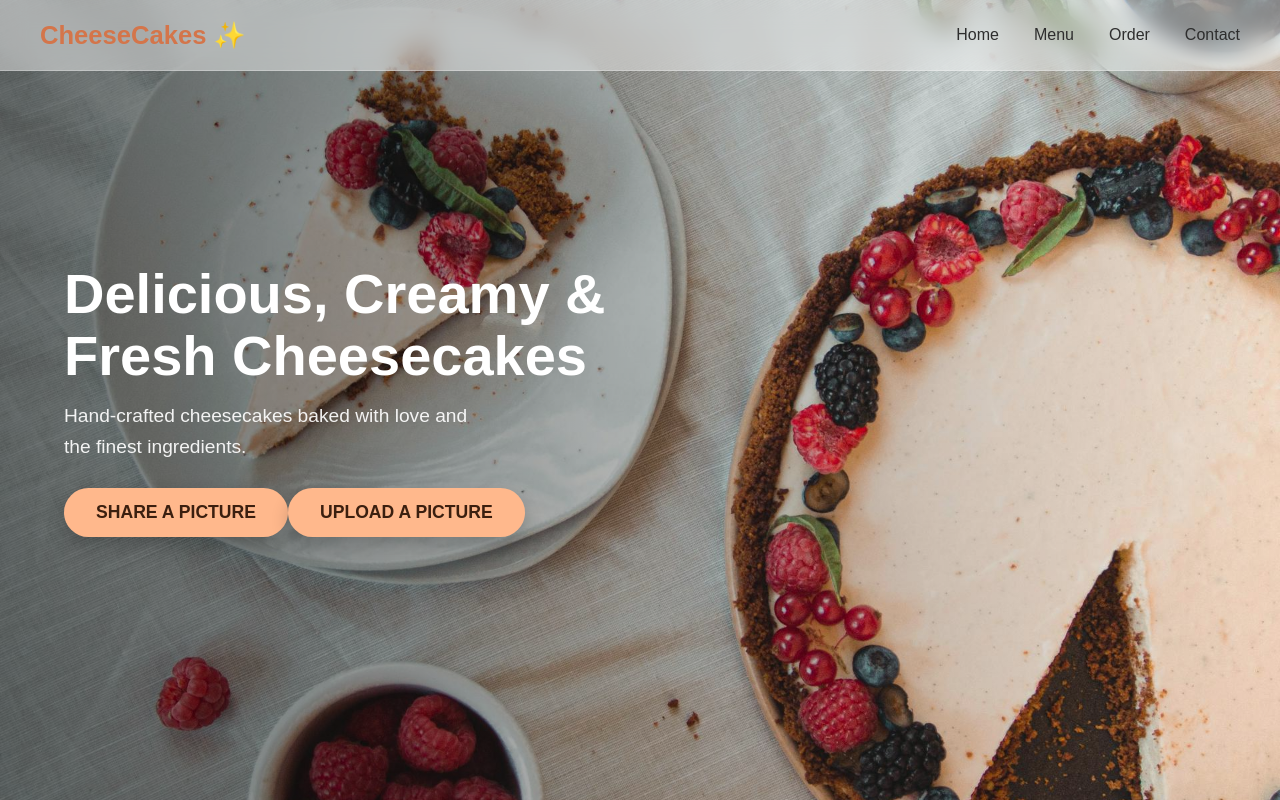
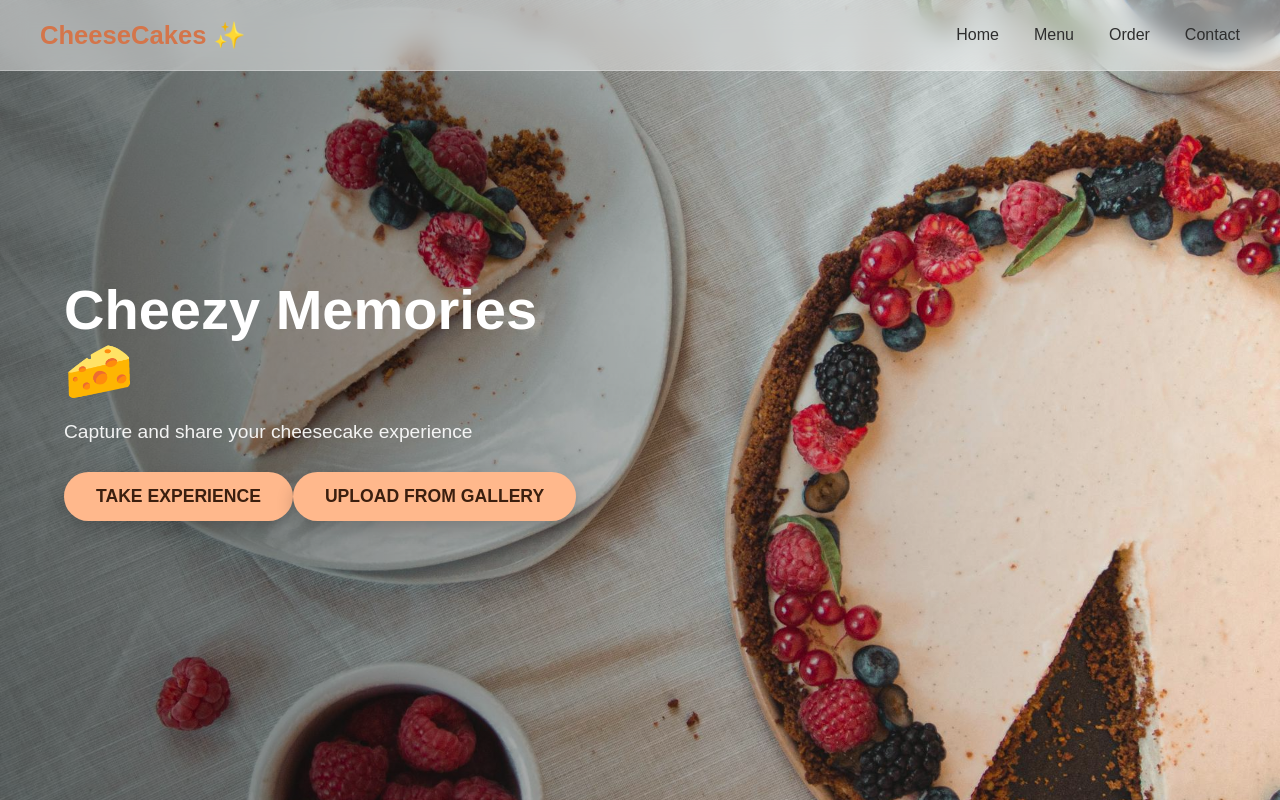
Before and after one commit to Mr-Deee/crea, a Next.js app: page /Landing in a window 1280 px wide. Built offline with nearby package versions, Linux system fonts and the light colour scheme; no server answers.

Commit message:
navbarcahnges

```diff
--- a/package.json
+++ b/package.json
@@ -9,6 +9,7 @@
     "lint": "eslint"
   },
   "dependencies": {
+    "firebase": "^12.6.0",
     "next": "16.0.10",
     "react": "19.2.1",
     "react-dom": "19.2.1"
--- a/src/app/Landing/page.tsx
+++ b/src/app/Landing/page.tsx
@@ -1,27 +1,104 @@
-// File: app/page.jsx
 "use client";
-import { useState, useEffect } from "react";
-import Image from "next/image";
+
+import { useState, useEffect, useRef } from "react";
+import type { ChangeEvent } from "react";
+import { ref as dbRef, push } from "firebase/database";
+import { ref as storageRef, uploadBytes, getDownloadURL } from "firebase/storage";
+import { storage, database } from "../firebase";
 import styles from "./Home.module.css";
 
 export default function LandingPage() {
-const images = [
+  const images: string[] = [
     "/images/cheese2.jpg",
-"/images/cheese1.jpg",
-"/images/cheese3.jpg"
+    "/images/cheese0.jpg",
+    "/images/cheese3.jpg",
   ];
 
-const [index, setIndex] = useState(0);
+  const [index, setIndex] = useState<number>(0);
+  const fileInputRef = useRef<HTMLInputElement | null>(null);
 
   useEffect(() => {
     const interval = setInterval(() => {
       setIndex((prev) => (prev + 1) % images.length);
     }, 4000);
     return () => clearInterval(interval);
-}, []);
+  }, [images.length]);
+
+  // 🔥 Upload image or video to Firebase Storage + Realtime DB
+  const uploadExperience = async (
+    file: File,
+    type: "image" | "video"
+  ): Promise<void> => {
+    try {
+      const storagePath = `experiences/${Date.now()}_${file.name}`;
+      const sRef = storageRef(storage, storagePath);
+
+      await uploadBytes(sRef, file);
+      const downloadURL = await getDownloadURL(sRef);
+
+      await push(dbRef(database, "experiences"), {
+        type,
+        url: downloadURL,
+        createdAt: Date.now(),
+      });
+
+      alert("Experience uploaded successfully 🎉");
+    } catch (error) {
+      console.error("Upload error:", error);
+      alert("Upload failed ❌");
+    }
+  };
+
+  // 📷 Record 15‑second video using camera
+  const handleOpenCamera = async (): Promise<void> => {
+    try {
+      const stream: MediaStream = await navigator.mediaDevices.getUserMedia({
+        video: true,
+        audio: true,
+      });
+
+      const mediaRecorder: MediaRecorder = new MediaRecorder(stream);
+      const chunks: BlobPart[] = [];
+
+      mediaRecorder.ondataavailable = (e: BlobEvent) => {
+        if (e.data.size > 0) chunks.push(e.data);
+      };
+
+      mediaRecorder.onstop = () => {
+        const blob = new Blob(chunks, { type: "video/mp4" });
+        const file: File = new File([blob], `memory_${Date.now()}.mp4`, {
+          type: "video/mp4",
+        });
+
+        uploadExperience(file, "video");
+        stream.getTracks().forEach((t) => t.stop());
+      };
+
+      mediaRecorder.start();
+      setTimeout(() => mediaRecorder.stop(), 15000);
+    } catch (err) {
+      console.error("Camera error:", err);
+      alert("Camera access denied or unavailable");
+    }
+  };
+
+  // 🖼️ Pick image/video from gallery
+  const handleFilePick = (e: ChangeEvent<HTMLInputElement>): void => {
+    const file = e.target.files?.[0];
+    if (!file) return;
+
+    const type: "image" | "video" = file.type.startsWith("video")
+      ? "video"
+      : "image";
+
+    uploadExperience(file, type);
+  };
 
   return (
     <main className={styles.main}>
+
+
+          {/* ✅ NAVBAR */}
     <nav className={styles.navbar}>
       <div className={styles.logo}>CheeseCakes ✨</div>
       <ul className={styles.navlinks}>
@@ -31,18 +108,33 @@ return (
         <li>Contact</li>
       </ul>
     </nav>
-
       <section
         className={styles.hero}
         style={{ backgroundImage: `url(${images[index]})` }}
       >
         <div className={styles.overlay}>
           <div className={styles.left}>
-<h1>Delicious, Creamy & Fresh Cheesecakes</h1>
-<p>Hand-crafted cheesecakes baked with love and the finest ingredients.</p>
-<button className={styles.orderBtn}>SHARE A PICTURE</button>
-<button className={styles.orderBtn}>UPLOAD A PICTURE</button>
+            <h1>Cheezy Memories 🧀</h1>
+            <p>Capture and share your cheesecake experience</p>
 
+            <button className={styles.orderBtn} onClick={handleOpenCamera}>
+              TAKE EXPERIENCE
+            </button>
+
+            <button
+              className={styles.orderBtn}
+              onClick={() => fileInputRef.current?.click()}
+            >
+              UPLOAD FROM GALLERY
+            </button>
+
+            <input
+              ref={fileInputRef}
+              type="file"
+              accept="image/*,video/*"
+              hidden
+              onChange={handleFilePick}
+            />
           </div>
         </div>
       </section>
--- /dev/null
+++ b/src/app/firebase.ts
@@ -0,0 +1,19 @@
+// app/firebase.js
+import { initializeApp, getApps, getApp } from "firebase/app";
+import { getStorage } from "firebase/storage";
+import { getDatabase } from "firebase/database";
+
+const firebaseConfig = {
+  apiKey: process.env.NEXT_PUBLIC_FIREBASE_API_KEY,
+  authDomain: process.env.NEXT_PUBLIC_FIREBASE_AUTH_DOMAIN,
+  projectId: process.env.NEXT_PUBLIC_FIREBASE_PROJECT_ID,
+  storageBucket: process.env.NEXT_PUBLIC_FIREBASE_STORAGE_BUCKET,
+  messagingSenderId: process.env.NEXT_PUBLIC_FIREBASE_MESSAGING_SENDER_ID,
+  appId: process.env.NEXT_PUBLIC_FIREBASE_APP_ID,
+};
+
+// Prevent Firebase re-initialization on hot reload
+const app = !getApps().length ? initializeApp(firebaseConfig) : getApp();
+
+export const storage = getStorage(app);
+export const database = getDatabase(app);
```
Also changed, not shown: public/images/cheese0.jpg (renamed from public/images/cheese1.jpg), 1 other file (tests, documents, lock files or other folders). Lines whose indentation alone changed are shown as unchanged.
